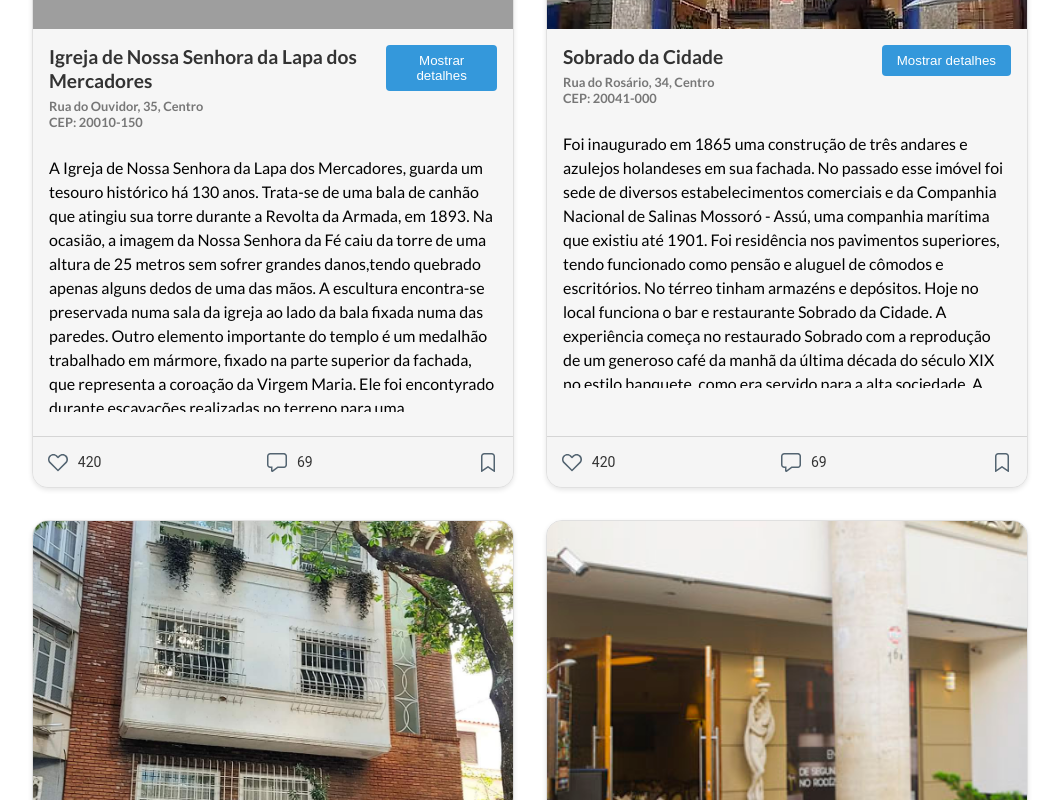
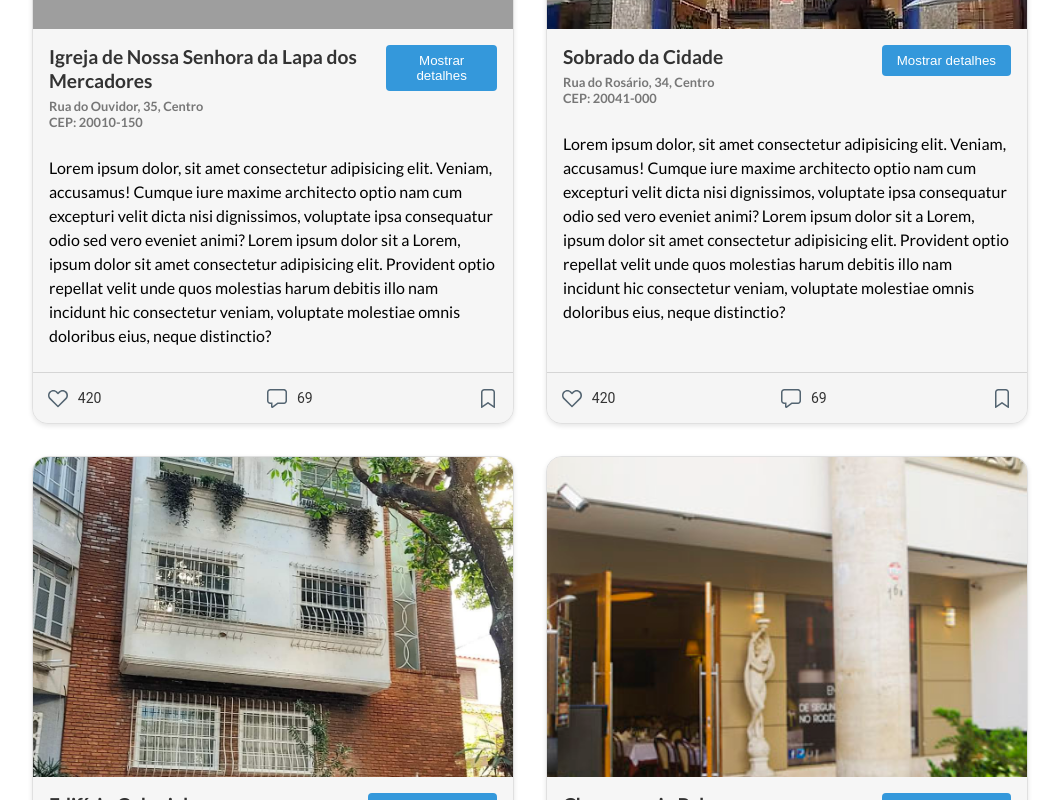
Before and after one commit to fseda/nexus-app, a React (Create React App) app: page / in a window 1280 px wide. Shown: the part 1900-2700 px from the top of the page, without its empty margins (110-1169 px from the left). Built offline with nearby package versions, Linux system fonts and the light colour scheme; grey boxes are pictures that could not be loaded.

Commit message:
descrição alteradas

```diff
--- a/src/App.js
+++ b/src/App.js
@@ -104,9 +104,7 @@ function App() {
       likes: 420,
       comments: 69,
       coordinates: [-22.952075, -43.338358],
-      description: `A Igreja de Nossa Senhora da Lapa dos Mercadores, guarda um tesouro histórico há 130 anos. Trata-se de uma bala de canhão que atingiu sua torre durante a Revolta da Armada, em 1893. Na ocasião, a imagem da Nossa Senhora da Fé caiu da torre de uma altura de 25 metros sem sofrer grandes danos,tendo quebrado apenas alguns dedos de uma das mãos.
-      A escultura encontra-se preservada numa sala da igreja ao lado da bala fixada numa das paredes. Outro elemento importante do templo é um medalhão trabalhado em mármore, fixado na parte superior da fachada, que representa a coroação da Virgem Maria. Ele foi encontyrado durante escavações realizadas no terreno para uma remodulação da igreja no século XIX.
-      Essa contrução foi inaugurada em 1750,estava fechada desde 2020 e em maio de 2023 reabriu as portas aos fiéis e ao público graças ao empenho do Cláudio André Castro, nomeado Comissário Administrativo da Irmandade dos Mercadores.`,
+      description: `Lorem ipsum dolor, sit amet consectetur adipisicing elit. Veniam, accusamus! Cumque iure maxime architecto optio nam cum excepturi velit dicta nisi dignissimos, voluptate ipsa consequatur odio sed vero eveniet animi? Lorem ipsum dolor sit a Lorem, ipsum dolor sit amet consectetur adipisicing elit. Provident optio repellat velit unde quos molestias harum debitis illo nam incidunt hic consectetur veniam, voluptate molestiae omnis doloribus eius, neque distinctio?`,
     },
     {
       title: 'Sobrado da Cidade',
@@ -116,11 +114,7 @@ function App() {
       likes: 420,
       comments: 69,
       coordinates: [-22.952075, -43.338358],
-      description: `Foi inaugurado em 1865 uma construção de três andares e azulejos holandeses em sua fachada.
-      No passado esse imóvel foi sede de diversos estabelecimentos comerciais e da Companhia Nacional de
-      Salinas Mossoró - Assú, uma companhia marítima que existiu até 1901. Foi residência nos pavimentos superiores, tendo funcionado como pensão e aluguel de cômodos e escritórios. No térreo tinham armazéns e depósitos.
-      Hoje no local funciona o bar e restaurante Sobrado da Cidade. A experiência começa no restaurado Sobrado com a reprodução de um generoso café da manhã da última década do século XIX no estilo banquete, como era servido para a alta sociedade. A imersão no passado é feita através de muitos detalhes de época: trilha sonora, porcelanas, pratarias, talheres e principalmente o cardápio.
-      Destaque para as rabanadas!`,
+      description: `Lorem ipsum dolor, sit amet consectetur adipisicing elit. Veniam, accusamus! Cumque iure maxime architecto optio nam cum excepturi velit dicta nisi dignissimos, voluptate ipsa consequatur odio sed vero eveniet animi? Lorem ipsum dolor sit a Lorem, ipsum dolor sit amet consectetur adipisicing elit. Provident optio repellat velit unde quos molestias harum debitis illo nam incidunt hic consectetur veniam, voluptate molestiae omnis doloribus eius, neque distinctio?`,
     },
     {
       title: 'Edifício Colonial',
@@ -130,12 +124,7 @@ function App() {
       likes: 420,
       comments: 69,
       coordinates: [-22.952075, -43.338358],
-      description: ` O prédio inaugurado em 1938, faz parte do Circuito da Música graças a Renato Russo (1960-1996), seu famoso morador.
-      Ele viveu no apartamento 201 (janelas com grades do meio da fachada) de 1990 até 1996, ano de sua morte. A linda porta de entrada do prédio foi usada na capa de seu disco
-      "Stonewall Celebration" de 1994. Outros quatro discos foram criados nesse endereço.
-      Atualmente, o apartamento do cantor e compositor está fechado. Tudo em seu interior está do jeito que ele deixou: com todos os seus LPs, livros, móveis e documentos.
-      Até hoje os fãs do cantor vão até a porta do Edifício Colonial para replicar a foto da lendária capa do disco de Renato Russo.
-      O Edifício Colonial, ganhou a famosa placa azul de patrimônio cultural da prefeitura do Rio de Janeiro.`,
+      description: `Lorem ipsum dolor, sit amet consectetur adipisicing elit. Veniam, accusamus! Cumque iure maxime architecto optio nam cum excepturi velit dicta nisi dignissimos, voluptate ipsa consequatur odio sed vero eveniet animi? Lorem ipsum dolor sit a Lorem, ipsum dolor sit amet consectetur adipisicing elit. Provident optio repellat velit unde quos molestias harum debitis illo nam incidunt hic consectetur veniam, voluptate molestiae omnis doloribus eius, neque distinctio?`,
     },
     {
       title: 'Churrascaria Palace',
@@ -185,11 +174,7 @@ function App() {
       likes: 420,
       comments: 69,
       coordinates: [-22.952075, -43.338358],
-      description: `O banqueiro Jorge Brando Barbosa (1919-2002) e sua esposa Odaléa Brando Barbosa (1927-2019) foram morar nesse oásis de tranquilidade no início da década de 1960.
-      O casal comprou a propriedade, construída no século XIX, em 1957. Eles fizeram reformas no imóvel e investiram no paisagismo dos jardins de 12 mil m2 de Mata Atlântica.
-      Viveram nessa casa até o fim de suas vidas. Como não tiveram filhos, foi criado em 2019 o Instituto Brando Barbosa para administrar essa residência e uma coleção de mais de seis mil peças.
-      Dentre elas uma banheira de mármore, que foi de Dona Teresa Cristina, esposa de Dom Pedro II, e que está exposta no banheiro principal do imóvel.
-      A casa vazia já seria motivo para a visitação. O mármore de Carrara do piso foi trazido da Europa e os desenhos geométricos que enfeitam o chão foram criados pelo antigo dono. A espetacular escada em madeira foi esculpida em uma única peça, arrematada pelo casal com o dinheiro da venda de dois apartamentos na Avenida Vieira Souto, em Ipanema.`,
+      description: `Lorem ipsum dolor, sit amet consectetur adipisicing elit. Veniam, accusamus! Cumque iure maxime architecto optio nam cum excepturi velit dicta nisi dignissimos, voluptate ipsa consequatur odio sed vero eveniet animi? Lorem ipsum dolor sit a Lorem, ipsum dolor sit amet consectetur adipisicing elit. Provident optio repellat velit unde quos molestias harum debitis illo nam incidunt hic consectetur veniam, voluptate molestiae omnis doloribus eius, neque distinctio?`,
     },
     {
       title: 'Edifício Fonseca e Silva',
@@ -199,12 +184,7 @@ function App() {
       likes: 420,
       comments: 69,
       coordinates: [-22.952075, -43.338358],
-      description: `O Edifício que inspirou a série Detetives do Prédio Azul, do canal Gloob, também foi o lar de Ana Maria Teixeira de Carvalho, a eterna musa da bossa-nova e
-      "Mulher de Branco" de Ipanema, que faleceu no último dia 3 de agosto, aos 75 anos. Há décadas ela circulava pelas ruas de Ipanema como a mais famosa e polêmica personalidade do bairro.
-      Era filha do radialista e jornalista Luis de Carvalho e ex-mulher do compositor Marcos Valle, com quem ajudou a divulgar a bossa-nova pelo mundo. Ana
-      Maria, há 16 anos, vendeu sua casa branca na Rua Joana Angélica, n° 207 e comprou um apartamento no térreo do prédio azul, onde vivia com uma acompanhante desde 2007.
-      O nome verdadeiro do prédio azul é Fonseca e Silva, localizado na Rua Alberto de Campos, n° 217, em Ipanema. Construído em 1938, ele conta com quatro apartamentos e duas coberturas, todos com 3 quartos e cerca de 100 m2.
-      Foi erguido pelo Conde de Modesto Leal(1860-1939), considerado o homem mais rico da República Velha e um dos primeiros a habitarIpanema. Sua fachada art déco é usada desde 2012 para a serie infantil "Detetives do Prédio Azul", exibida pelo canal Gloob e pela TV Brasil e que há poucos anos até virou filme. O nome da serie poderia ser outro já que a construção no passado foi cinza, rosa e originalmente era revestida de pó de pedra.`,
+      description: `Lorem ipsum dolor, sit amet consectetur adipisicing elit. Veniam, accusamus! Cumque iure maxime architecto optio nam cum excepturi velit dicta nisi dignissimos, voluptate ipsa consequatur odio sed vero eveniet animi? Lorem ipsum dolor sit a Lorem, ipsum dolor sit amet consectetur adipisicing elit. Provident optio repellat velit unde quos molestias harum debitis illo nam incidunt hic consectetur veniam, voluptate molestiae omnis doloribus eius, neque distinctio?`,
     },
   ]);
 
```
